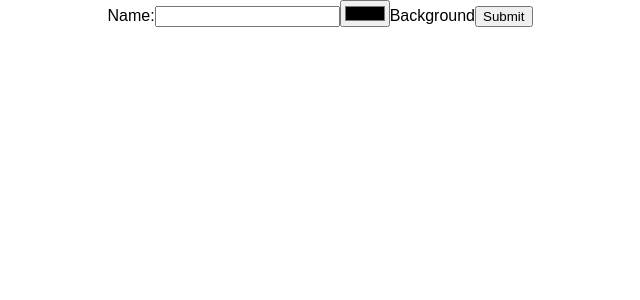
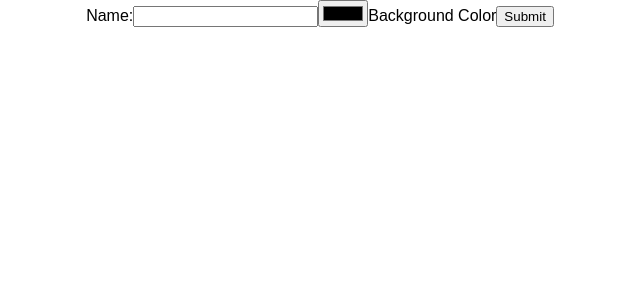
Before and after one commit to marcelhanser/raspipi, a React (Create React App) app: page /poster in a window 1280 px wide. Shown: the top 300 px of the page, without its empty margins (320-960 px from the left). Built offline with nearby package versions, Linux system fonts and the light colour scheme.

Commit message:
Test deployment script

```diff
--- a/server.js
+++ b/server.js
@@ -2,7 +2,7 @@ var express = require('express');
 var app = express();
 
 
-var text = "Hier könnte Ihre Werbung stehen";
+var text = "Hier könnte Ihre Werbung stehen und zwar die neuste";
 var background = "red";
 
 app.use(function(req, res, next) {
--- a/src/Poster.js
+++ b/src/Poster.js
@@ -46,7 +46,7 @@ class Poster extends Component {
                     this.setState({background: event.target.value})
                 }}
                        value={this.state.background}/>
-                <label htmlFor="head">Background</label>
+                <label htmlFor="head">Background Color</label>
 
                 <input type="submit" value="Submit"/>
 
```
Also changed, not shown: 2 other files (tests, documents, lock files or other folders).
